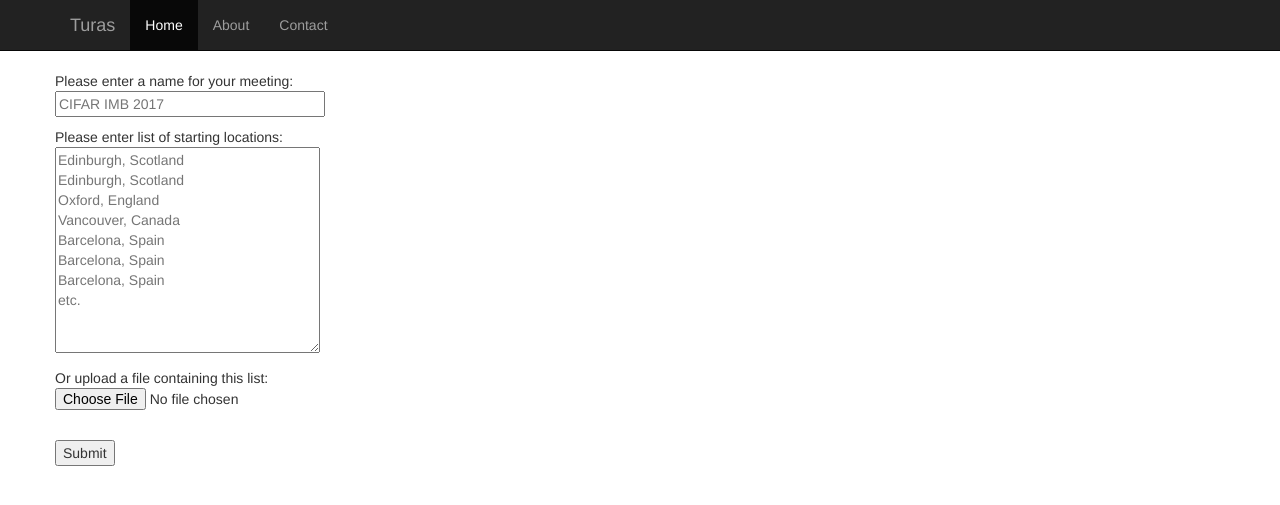
After one commit to fmaguire/turas, a Flask app: page /start in a window 1280 px wide. The commit adds this page. Shown: the top 505 px of the page. Run offline with Flask 2, Linux system fonts and the light colour scheme; some libraries are stand-ins or nearby versions.

Commit message:
Add data upload

```diff
--- /dev/null
+++ b/config.py
@@ -0,0 +1,4 @@
+#!/usr/bin/env python3
+
+WTF_CSRF_ENABLED = True
+SECRET_KEY = 'test'
--- a/turas/__init__.py
+++ b/turas/__init__.py
@@ -1,6 +1,8 @@
 #!/usr/bin/env python3
 
 from flask import Flask
+
 app = Flask(__name__)
+app.config.from_object('config')
 
 import turas.views
--- /dev/null
+++ b/turas/forms.py
@@ -0,0 +1,48 @@
+#!/usr/bin/env python3
+
+from flask_wtf import Form
+import os
+import wtforms
+from wtforms import validators
+
+class NotRequiredIf(validators.DataRequired):
+    """
+    A custom validator modified from
+    http://stackoverflow.com/questions/8463209/how-to-make-a-field-conditionally-optional-in-wtforms
+    that makes a field required IFF another field is set
+    """
+
+    def __init__(self, other_field_name, *args, **kwargs):
+        self.other_field_name = other_field_name
+        super(NotRequiredIf, self).__init__(*args, **kwargs)
+
+    def __call__(self, form, field):
+        other_field = form._fields.get(self.other_field_name)
+        if other_field is None:
+            raise Exception('no field named "{}" in form'.format(self.other_field_name))
+        if not bool(other_field.data):
+            super(NotRequiredIf, self).__call__(form, field)
+
+class LocationForm(Form):
+    """
+    Form to input conference guest locations
+    """
+    meeting_name = wtforms.StringField('meeting_name',
+                                       validators=[validators.DataRequired(message="Must provide a name")])
+
+
+    opt_message = "Only one of text form locations or file upload containing locations is required"
+    locations = wtforms.TextAreaField('locations',
+                                        validators=[NotRequiredIf("file_locations", message=opt_message)])
+    file_locations = wtforms.FileField('file_locations',
+                                       validators=[NotRequiredIf('locations',
+                                                                 message=opt_message)])
+
+
+def upload_file(request):
+    """
+    Handle file upload
+    """
+    form = LocationForm(request.POST)
+    data = request.FILES[form.file_locations.data].read()
+    open(os.path.join(UPLOAD_PATH, form.file_locations.data), 'w').write(data)
--- /dev/null
+++ b/turas/templates/base.html
@@ -0,0 +1,43 @@
+<!DOCTYPE html>
+<html lang="en">
+
+    <head>
+        <meta charset="utf-8">
+        <meta http-equiv="X-UA-Compatible" content="IE=edge">
+        <meta name="viewport" content="width=device-width, initial-scale=1">
+        <meta name="description" content="Turas Conference Location Optimiser">
+        <meta name="author" content="Finlay Maguire">
+
+        <link rel="stylesheet" href="https://maxcdn.bootstrapcdn.com/bootstrap/3.3.6/css/bootstrap.min.css" integrity="sha384-1q8mTJOASx8j1Au+a5WDVnPi2lkFfwwEAa8hDDdjZlpLegxhjVME1fgjWPGmkzs7" crossorigin="anonymous">
+
+    </head>
+    <body>
+
+     <nav class="navbar navbar-inverse navbar-static-top">
+      <div class="container">
+        <div class="navbar-header">
+          <button type="button" class="navbar-toggle collapsed" data-toggle="collapse" data-target="#navbar" aria-expanded="false" aria-controls="navbar">
+            <span class="sr-only">Toggle navigation</span>
+            <span class="icon-bar"></span>
+            <span class="icon-bar"></span>
+            <span class="icon-bar"></span>
+          </button>
+          <a class="navbar-brand" href="#">Turas</a>
+        </div>
+        <div id="navbar" class="collapse navbar-collapse">
+          <ul class="nav navbar-nav">
+            <li class="active"><a href="/">Home</a></li>
+            <li><a href="http://finlaymagui.re/about">About</a></li>
+            <li><a href="mailto:root@finlaymagui.re">Contact</a></li>
+          </ul>
+        </div>
+      </div>
+    </nav>
+
+    {% block content %}{% endblock %}
+
+    <script src="https://maxcdn.bootstrapcdn.com/bootstrap/3.3.6/js/bootstrap.min.js" integrity="sha384-0mSbJDEHialfmuBBQP6A4Qrprq5OVfW37PRR3j5ELqxss1yVqOtnepnHVP9aJ7xS" crossorigin="anonymous"></script>
+    <script src="https://code.jquery.com/jquery-3.0.0.min.js"></script>
+
+    </body>
+</html>
--- /dev/null
+++ b/turas/templates/start.html
@@ -0,0 +1,28 @@
+{% extends "base.html" %}
+{% block content %}
+<div class="container">
+      <div class="row">
+          <form action="" method="post" name="start">
+              {{ form.hidden_tag() }}
+              <p> Please enter a name for your meeting: <br>
+              {{ form.meeting_name(size=30, placeholder="CIFAR IMB 2017") }} <br></p>
+
+              <p> Please enter list of starting locations: <br>
+              {{ form.locations(cols=30, rows=10,
+                                placeholder="Edinburgh, Scotland\n"
+                                            "Edinburgh, Scotland\n"
+                                            "Oxford, England\n"
+                                            "Vancouver, Canada\n"
+                                            "Barcelona, Spain\n"
+                                            "Barcelona, Spain\n"
+                                            "Barcelona, Spain\n"
+                                            "etc.")}}<br></p>
+
+              <p> Or upload a file containing this list: <br>
+              {{ form.file_locations }}<br></p>
+
+              <p><input type="submit" value="Submit"></p>
+          </form>
+      </div>
+</div>
+{% endblock %}
--- a/turas/views.py
+++ b/turas/views.py
@@ -1,6 +1,7 @@
 #!/usr/bin/env python3
 
 from turas import app
+from .forms import LocationForm
 import flask
 
 @app.route('/')
@@ -8,6 +9,29 @@ import flask
 def index():
     return flask.render_template("index.html")
 
-@app.route('/test')
-def test():
-    return flask.render_template("test.html")
+@app.route('/start', methods=['GET', 'POST'])
+def start():
+    """
+    view for data entry for optimisation
+    """
+    form = LocationForm()
+    if form.validate_on_submit():
+        return optimise(form.data)
+
+    return flask.render_template("start.html",
+                                 title="Start", form=form)
+
+@app.route('/previous', methods=['GET', 'POST'])
+def previous():
+    """
+    getting previous results
+    """
+    pass
+
+def optimise(data):
+    return flask.render_template('processing.html', data=data)
+
+
+@app.route('/results')
+def results():
+    return flask.render_template('results.html')
```
Also changed, not shown: turas/templates/index.html (+10 -42 lines), turas/templates/previous.html (added, +9 -0 lines), turas/templates/processing.html (added, +11 -0 lines), turas/templates/results.html (added, +9 -0 lines).
